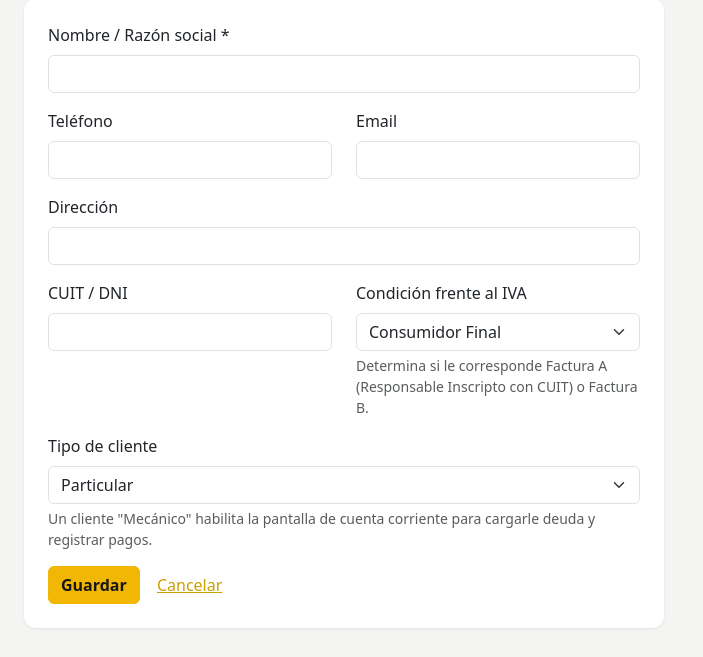
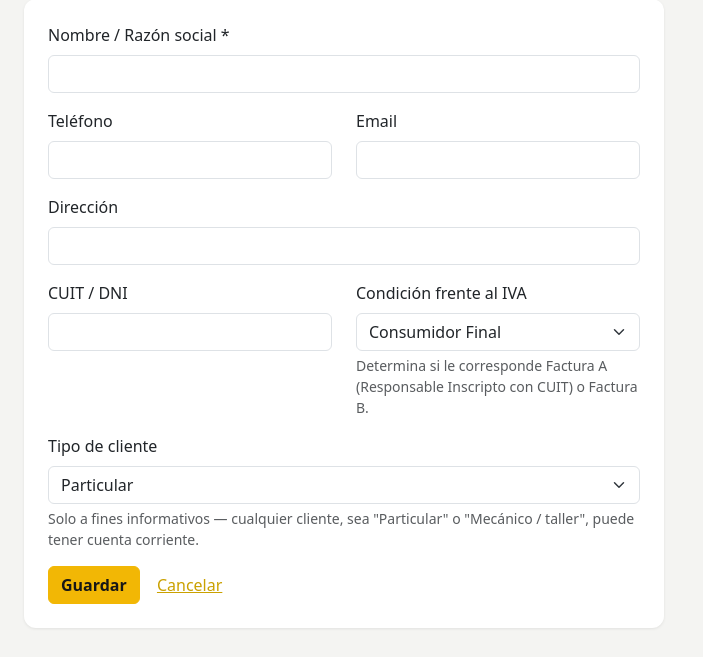
Before and after one commit to celescaa/frenos_embragues_app, a Flask app: page /clientes/nuevo in a window 1280 px wide. Shown: the part 143-800 px from the top of the page, without its empty margins (0-703 px from the left). Run offline with Flask 3, Linux system fonts and the light colour scheme; the visitor is signed in with stand-in values (Sample User, id 1).

Commit message:
Habilitar cuenta corriente para cualquier tipo de cliente
El ícono de cuenta corriente en /clientes ya no depende de
tipo_cliente=='mecanico' -- el backend siempre fue genérico, solo la UI
lo restringía. tipo_cliente se mantiene como dato informativo, y se
generaliza el copy que asumía que el titular de la cuenta siempre era
un mecánico.

```diff
--- a/templates/cliente_form.html
+++ b/templates/cliente_form.html
@@ -41,9 +41,9 @@
       <label class="form-label">Tipo de cliente</label>
       <select name="tipo_cliente" class="form-select">
         <option value="particular" {{ 'selected' if not cliente or cliente.tipo_cliente == 'particular' else '' }}>Particular</option>
-        <option value="mecanico" {{ 'selected' if cliente and cliente.tipo_cliente == 'mecanico' else '' }}>Mecánico (compra a cuenta corriente)</option>
+        <option value="mecanico" {{ 'selected' if cliente and cliente.tipo_cliente == 'mecanico' else '' }}>Mecánico / taller</option>
       </select>
-      <div class="form-text">Un cliente "Mecánico" habilita la pantalla de cuenta corriente para cargarle deuda y registrar pagos.</div>
+      <div class="form-text">Solo a fines informativos — cualquier cliente, sea "Particular" o "Mecánico / taller", puede tener cuenta corriente.</div>
     </div>
     <button type="submit" class="btn btn-primary">Guardar</button>
     <a href="{{ url_for('clientes_lista') }}" class="btn btn-link">Cancelar</a>
--- a/templates/clientes.html
+++ b/templates/clientes.html
@@ -30,9 +30,7 @@
         <td>{{ c.cuit_dni }}</td>
         <td>{{ c.fecha_alta }}</td>
         <td class="text-end">
-          {% if c.tipo_cliente == 'mecanico' %}
-            <a href="{{ url_for('cuenta_corriente_ver', cliente_id=c.id) }}" class="btn btn-sm btn-outline-primary" title="Cuenta corriente"><i class="bi bi-journal-text"></i></a>
-          {% endif %}
+          <a href="{{ url_for('cuenta_corriente_ver', cliente_id=c.id) }}" class="btn btn-sm btn-outline-primary" title="Cuenta corriente"><i class="bi bi-journal-text"></i></a>
           <a href="{{ url_for('clientes_editar', cliente_id=c.id) }}" class="btn btn-sm btn-outline-secondary"><i class="bi bi-pencil"></i></a>
           <form method="post" action="{{ url_for('clientes_eliminar', cliente_id=c.id) }}" class="d-inline" onsubmit="return confirm('¿Eliminar este cliente?');">
             <button class="btn btn-sm btn-outline-danger"><i class="bi bi-trash"></i></button>
--- a/templates/cuenta_corriente.html
+++ b/templates/cuenta_corriente.html
@@ -57,7 +57,7 @@
         <div class="col-md-6 mb-3">
           <label class="form-label">¿A nombre de quién es? (opcional)</label>
           <input type="text" name="cliente_tercero_nombre" class="form-control" placeholder="Ej: para Marta, dueña del Renault Clio">
-          <div class="form-text">Solo referencia si se deja en blanco el CUIT/DNI de abajo. Si el mecánico compra en nombre de otra persona y esa persona tiene CUIT/DNI propio, cargalo para que la factura salga a su nombre.</div>
+          <div class="form-text">Solo referencia si se deja en blanco el CUIT/DNI de abajo. Si el cliente compra en nombre de otra persona y esa persona tiene CUIT/DNI propio, cargalo para que la factura salga a su nombre.</div>
         </div>
         <div class="col-md-3 mb-3">
           <label class="form-label">CUIT/DNI del tercero (opcional)</label>
```
